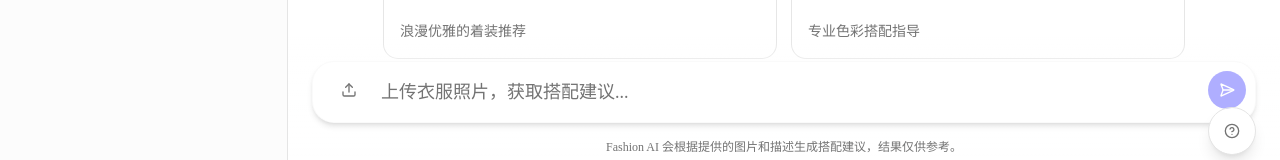
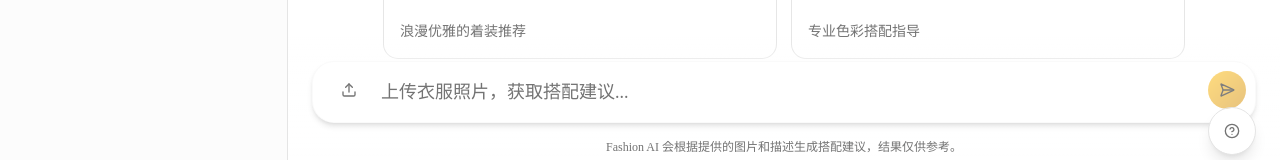
Before and after one commit to cleverboy32/ootd-agent, a Next.js app: page / in a window 1280 px wide. Shown: the part 621-781 px from the top of the page. Built offline with nearby package versions, Linux system fonts and the light colour scheme.

Commit message:
feat(ui): Apply 鎏金 theme to user bubbles and send button

```diff
--- a/components/chat/ChatInputArea.tsx
+++ b/components/chat/ChatInputArea.tsx
@@ -46,7 +46,7 @@ export function ChatInputArea({
         )}
 
         <div className="relative group">
-          <div className="flex items-start bg-background border border-border/20 rounded-3xl p-2 pl-4 shadow-md focus-within:ring-2 focus-within:ring-indigo-500/50 hover:ring-2 hover:ring-[var(--gold)]/30 transition-all">
+          <div className="flex items-start bg-background border border-border/20 rounded-3xl p-2 pl-4 shadow-md focus-within:ring-2 focus-within:ring-[var(--gold)]/30 hover:ring-2 hover:ring-[var(--gold)]/20 transition-all">
             <input
               type="file"
               accept="image/*"
@@ -80,7 +80,7 @@ export function ChatInputArea({
               size="icon"
               onClick={() => handleSend()}
               disabled={isLoading || (!input.trim() && !selectedImage)}
-              className="h-10 w-10 bg-indigo-500 hover:bg-indigo-600 text-white rounded-full shrink-0 ml-2 disabled:opacity-50"
+              className="h-10 w-10 bg-gradient-to-br from-amber-400 to-yellow-600 hover:brightness-110 text-black rounded-full shrink-0 ml-2 disabled:opacity-50 transition-all"
             >
               {isLoading ? <Loader2 className="h-5 w-5 animate-spin" /> : <SendHorizontal className="h-5 w-5" />}
             </Button>
--- a/components/chat/ChatMessage.tsx
+++ b/components/chat/ChatMessage.tsx
@@ -21,7 +21,7 @@ export function ChatMessage({ msg, isLoading = false }: ChatMessageProps) {
   return (
     <div className={`flex ${msg.role === 'user' ? 'justify-end' : 'justify-start'}`}>
       <div className={`flex items-start gap-3 max-w-[95%] sm:max-w-[90%] ${msg.role === 'user' ? 'flex-row-reverse' : 'flex-row'}`}>
-        <div className={`h-8 w-8 rounded-full flex items-center justify-center shrink-0 ${msg.role === 'user' ? 'bg-indigo-500 text-white' : 'bg-primary/10 text-primary'}`}>
+        <div className={`h-8 w-8 rounded-full flex items-center justify-center shrink-0 ${msg.role === 'user' ? 'bg-pink-300 text-white' : 'bg-primary/10 text-primary'}`}>
           {msg.role === 'user' ? (
             <User className="h-5 w-5" />
           ) : (
@@ -32,7 +32,7 @@ export function ChatMessage({ msg, isLoading = false }: ChatMessageProps) {
         <div className={`flex flex-col gap-1 ${msg.role === 'user' ? 'items-end' : 'items-start'}`}>
           {/* 4. 使用上面计算出的条件来决定是否渲染气泡 */}
           {shouldRenderBubble && (
-            <div className={`rounded-2xl px-5 py-3.5 ${msg.role === 'user' ? 'bg-indigo-500 text-white rounded-tr-sm' : 'bg-muted/40 border border-border/50 text-foreground rounded-tl-sm'} shadow-sm ${msg.role === 'ai' ? 'prose prose-sm dark:prose-invert max-w-none' : 'whitespace-pre-wrap leading-relaxed'}`}>
+            <div className={`rounded-2xl px-5 py-3.5 ${msg.role === 'user' ? 'bg-gradient-to-br from-amber-400/20 to-yellow-600/10 text-black rounded-tr-sm' : 'bg-muted/40 border border-border/50 text-foreground rounded-tl-sm'} shadow-sm ${msg.role === 'ai' ? 'prose prose-sm dark:prose-invert max-w-none' : 'whitespace-pre-wrap leading-relaxed'}`}>
               {msg.imageUrl && (
                 <img src={msg.imageUrl} alt="Uploaded" className="max-w-[200px] sm:max-w-xs rounded-xl mb-3 border border-border/10" />
               )}
```
